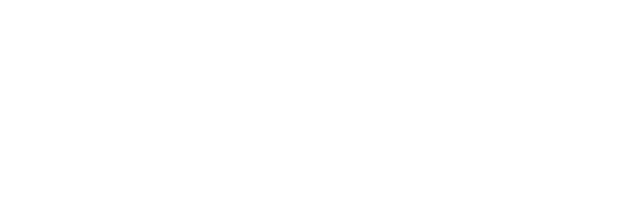
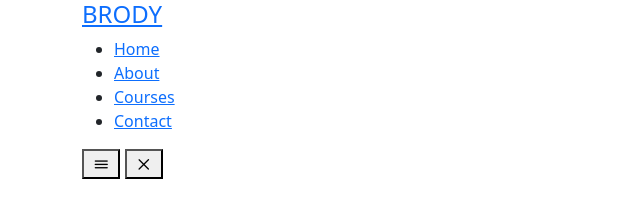
Before and after one commit to chrisbrody/education, a plain HTML site: page index.html in a window 1280 px wide. Shown: the whole page, without its empty margins (0-640 px from the left). Drawn offline with nearby package versions, Linux system fonts and the light colour scheme.

Commit message:
created simple HTML navigation

```diff
--- a/index.html
+++ b/index.html
@@ -10,13 +10,27 @@
         <title>Template</title>
         <!-- fav icon - in website tab -->
         <link rel="shortcut icon" href="favicon.ico">
+        <!-- iconscout CSS -->
+        <link rel="stylesheet" href="https://unicons.iconscout.com/release/v2.1.6/css/unicons.css">
         <!-- bootstrap CSS -->
         <link rel="stylesheet" href="https://cdn.jsdelivr.net/npm/bootstrap@5.1.3/dist/css/bootstrap.min.css" />
         <!-- custom CSS -->
         <link rel="stylesheet" href="css/main.css">
     </head>
     <body>
-
+        <nav>
+            <div class="container nav__container">
+                <a href="index.html"><h4>BRODY</h4></a>
+                <ul class="nav__menu">
+                    <li><a href="index.html">Home</a></li>
+                    <li><a href="about.html">About</a></li>
+                    <li><a href="courses.html">Courses</a></li>
+                    <li><a href="contact.html">Contact</a></li>
+                </ul>
+                <button id="open-menu-btn"><i class="uil uil-bars"></i></button>
+                <button id="close-menu-btn"><i class="uil uil-multiply"></i></button>
+            </div>
+        </nav>
         <!-- jQuery -->
         <script src="https://cdnjs.cloudflare.com/ajax/libs/jquery/3.3.1/jquery.min.js"></script>
         <!-- bootstrap js -->
```
